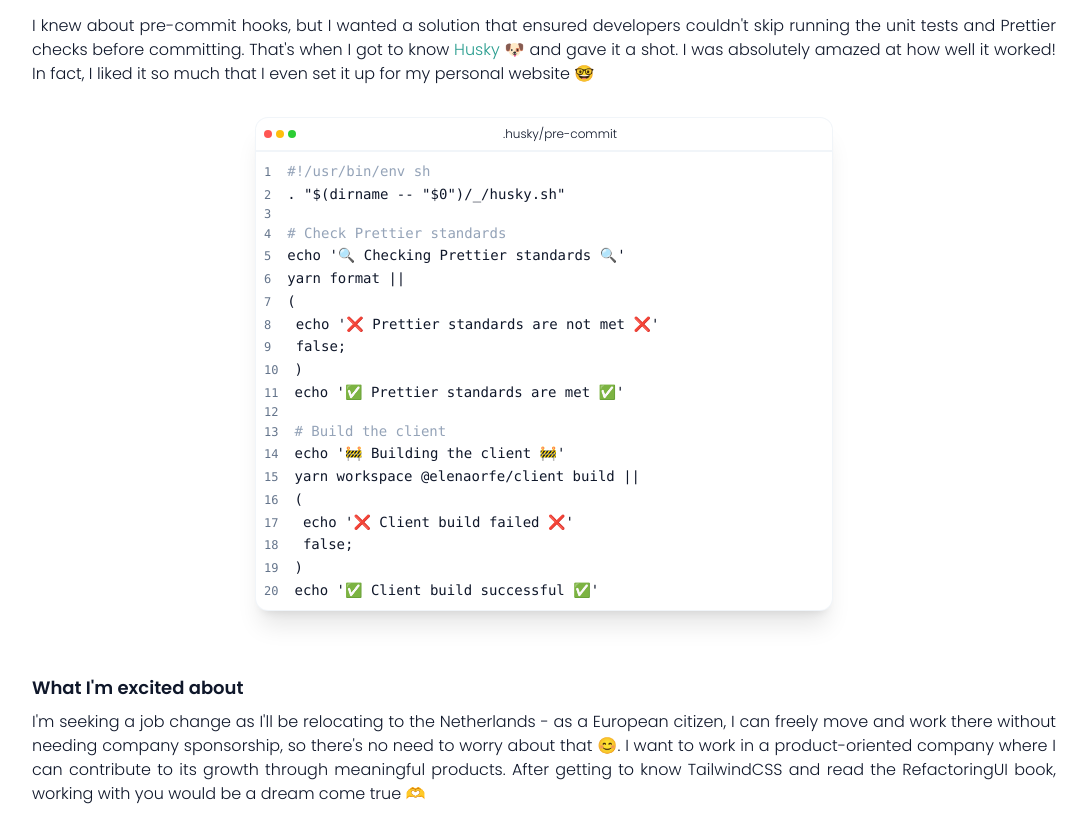
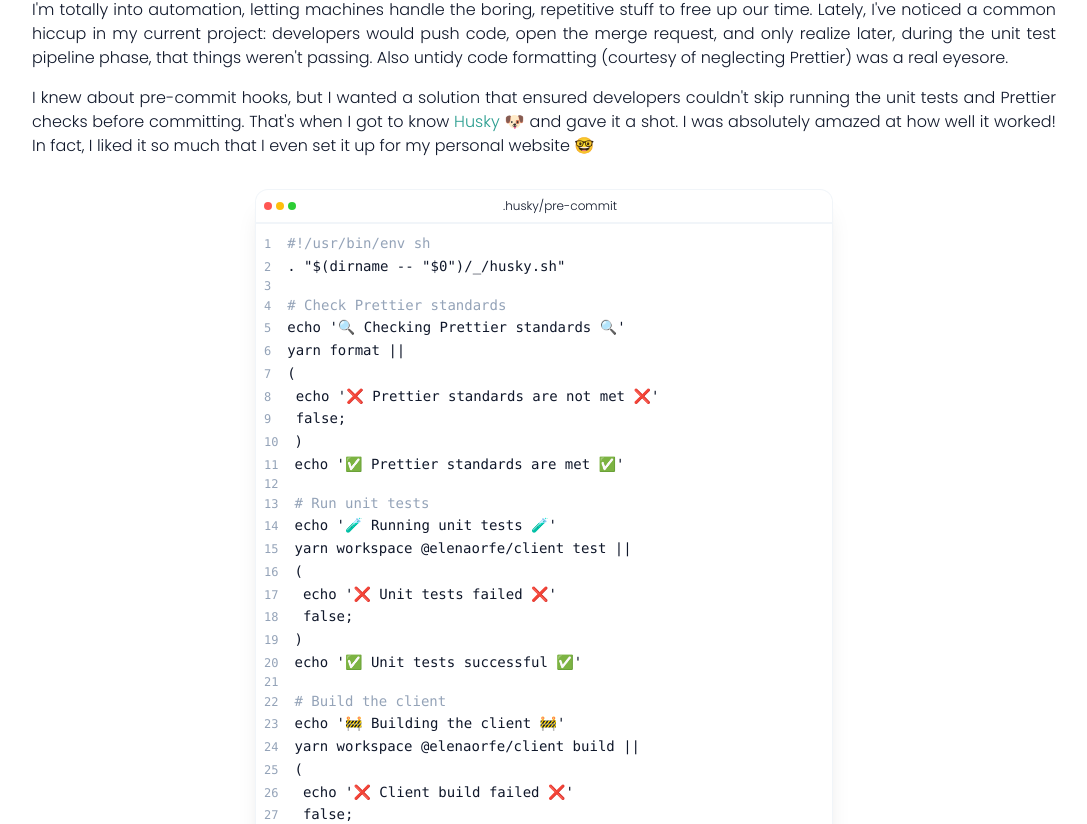
Before and after one commit to elenaorfe/elenaorfe-website, a Next.js app in the folder packages/@elenaorfe-client/: page /cover-letters/tailwindcss in a window 1280 px wide. Shown: the part 1192-2016 px from the top of the page, without its empty margins (96-1183 px from the left). Built offline with nearby package versions, Linux system fonts and the light colour scheme.

Commit message:
Improve content

```diff
--- a/packages/@elenaorfe-client/components/ContributionsCoverLetter.tsx
+++ b/packages/@elenaorfe-client/components/ContributionsCoverLetter.tsx
@@ -34,86 +34,122 @@ const ContributionsCoverLetter: React.FC = () => {
 				<CodeWrapper fileName=".husky/pre-commit">
 					<pre className="overflow-x-auto text-sm">
 						<div className="flex items-baseline space-x-4 leading-relaxed">
-							<span className="select-none text-xs text-slate-500">1</span>
+							<span className="select-none text-xs text-slate-400">1</span>
 							<span className="text-slate-400">#!/usr/bin/env sh</span>
 						</div>
 						<div className="flex items-baseline space-x-4 leading-relaxed">
-							<span className="select-none text-xs text-slate-500">2</span>
+							<span className="select-none text-xs text-slate-400">2</span>
 							<span>. &quot;$(dirname -- &quot;$0&quot;)/_/husky.sh&quot;</span>
 						</div>
 						<div className="flex items-baseline space-x-4 leading-relaxed">
-							<span className="select-none text-xs text-slate-500">3</span>
+							<span className="select-none text-xs text-slate-400">3</span>
 							<span></span>
 						</div>
 						<div className="flex items-baseline space-x-4 leading-relaxed">
-							<span className="select-none text-xs text-slate-500">4</span>
+							<span className="select-none text-xs text-slate-400">4</span>
 							<span className="text-slate-400"># Check Prettier standards</span>
 						</div>
 						<div className="flex items-baseline space-x-4 leading-relaxed">
-							<span className="select-none text-xs text-slate-500">5</span>
+							<span className="select-none text-xs text-slate-400">5</span>
 							<span>echo &apos;🔍 Checking Prettier standards 🔍&apos;</span>
 						</div>
 						<div className="flex items-baseline space-x-4 leading-relaxed">
-							<span className="select-none text-xs text-slate-500">6</span>
+							<span className="select-none text-xs text-slate-400">6</span>
 							<span>yarn format ||</span>
 						</div>
 						<div className="flex items-baseline space-x-4 leading-relaxed">
-							<span className="select-none text-xs text-slate-500">7</span>
+							<span className="select-none text-xs text-slate-400">7</span>
 							<span>(</span>
 						</div>
 						<div className="flex items-baseline space-x-4 leading-relaxed">
-							<span className="select-none text-xs text-slate-500">8</span>
+							<span className="select-none text-xs text-slate-400">8</span>
 							<span>
 								{' '}
 								echo &apos;❌ Prettier standards are not met ❌&apos;
 							</span>
 						</div>
 						<div className="flex items-baseline space-x-4 leading-relaxed">
-							<span className="select-none text-xs text-slate-500">9</span>
+							<span className="select-none text-xs text-slate-400">9</span>
 							<span> false;</span>
 						</div>
 						<div className="flex items-baseline space-x-4 leading-relaxed">
-							<span className="select-none text-xs text-slate-500">10</span>
+							<span className="select-none text-xs text-slate-400">10</span>
 							<span>)</span>
 						</div>
 						<div className="flex items-baseline space-x-4 leading-relaxed">
-							<span className="select-none text-xs text-slate-500">11</span>
+							<span className="select-none text-xs text-slate-400">11</span>
 							<span>echo &apos;✅ Prettier standards are met ✅&apos;</span>
 						</div>
 						<div className="flex items-baseline space-x-4 leading-relaxed">
-							<span className="select-none text-xs text-slate-500">12</span>
+							<span className="select-none text-xs text-slate-400">12</span>
 							<span></span>
 						</div>
 						<div className="flex items-baseline space-x-4 leading-relaxed">
-							<span className="select-none text-xs text-slate-500">13</span>
+							<span className="select-none text-xs text-slate-400">13</span>
+							<span className="text-slate-400"># Run unit tests</span>
+						</div>
+						<div className="flex items-baseline space-x-4 leading-relaxed">
+							<span className="select-none text-xs text-slate-400">14</span>
+							<span>echo &apos;🧪 Running unit tests 🧪&apos;</span>
+						</div>
+						<div className="flex items-baseline space-x-4 leading-relaxed">
+							<span className="select-none text-xs text-slate-400">15</span>
+							<span>yarn workspace @elenaorfe/client test ||</span>
+						</div>
+						<div className="flex items-baseline space-x-4 leading-relaxed">
+							<span className="select-none text-xs text-slate-400">16</span>
+							<span>(</span>
+						</div>
+						<div className="flex items-baseline space-x-4 leading-relaxed">
+							<span className="select-none text-xs text-slate-400">17</span>
+							<span> echo &apos;❌ Unit tests failed ❌&apos;</span>
+						</div>
+						<div className="flex items-baseline space-x-4 leading-relaxed">
+							<span className="select-none text-xs text-slate-400">18</span>
+							<span> false;</span>
+						</div>
+						<div className="flex items-baseline space-x-4 leading-relaxed">
+							<span className="select-none text-xs text-slate-400">19</span>
+							<span>)</span>
+						</div>
+						<div className="flex items-baseline space-x-4 leading-relaxed">
+							<span className="select-none text-xs text-slate-400">20</span>
+							<span>echo &apos;✅ Unit tests successful ✅&apos;</span>
+						</div>
+						<div className="flex items-baseline space-x-4 leading-relaxed">
+							<span className="select-none text-xs text-slate-400">21</span>
+							<span></span>
+						</div>
+						<div className="flex items-baseline space-x-4 leading-relaxed">
+							<span className="select-none text-xs text-slate-400">22</span>
 							<span className="text-slate-400"># Build the client</span>
 						</div>
 						<div className="flex items-baseline space-x-4 leading-relaxed">
-							<span className="select-none text-xs text-slate-500">14</span>
+							<span className="select-none text-xs text-slate-400">23</span>
 							<span>echo &apos;🚧 Building the client 🚧&apos;</span>
 						</div>
 						<div className="flex items-baseline space-x-4 leading-relaxed">
-							<span className="select-none text-xs text-slate-500">15</span>
+							<span className="select-none text-xs text-slate-400">24</span>
 							<span>yarn workspace @elenaorfe/client build ||</span>
 						</div>
 						<div className="flex items-baseline space-x-4 leading-relaxed">
-							<span className="select-none text-xs text-slate-500">16</span>
+							<span className="select-none text-xs text-slate-400">25</span>
 							<span>(</span>
 						</div>
 						<div className="flex items-baseline space-x-4 leading-relaxed">
-							<span className="select-none text-xs text-slate-500">17</span>
+							<span className="select-none text-xs text-slate-400">26</span>
 							<span> echo &apos;❌ Client build failed ❌&apos;</span>
 						</div>
 						<div className="flex items-baseline space-x-4 leading-relaxed">
-							<span className="select-none text-xs text-slate-500">18</span>
+							<span className="select-none text-xs text-slate-400">27</span>
 							<span> false;</span>
 						</div>
 						<div className="flex items-baseline space-x-4 leading-relaxed">
-							<span className="select-none text-xs text-slate-500">19</span>
+							<span className="select-none text-xs text-slate-400">28</span>
 							<span>)</span>
 						</div>
 						<div className="flex items-baseline space-x-4 leading-relaxed">
-							<span className="select-none text-xs text-slate-500">20</span>
+							<span className="select-none text-xs text-slate-400">29</span>
 							<span>echo &apos;✅ Client build successful ✅&apos;</span>
 						</div>
 					</pre>
--- a/packages/@elenaorfe-client/components/MotivationCoverLetter.tsx
+++ b/packages/@elenaorfe-client/components/MotivationCoverLetter.tsx
@@ -8,12 +8,15 @@ const MotivationCoverLetter: React.FC = () => {
 			<h2 className="mb-2 text-lg font-bold">What I&apos;m excited about</h2>
 			<p className="mb-4 hyphens-auto text-justify">
 				I&apos;m seeking a job change as I&apos;ll be relocating to the
-				Netherlands - as a European citizen, I can freely move and work there
-				without needing company sponsorship, so there&apos;s no need to worry
-				about that 😊. I want to work in a product-oriented company where I can
-				contribute to its growth through meaningful products. After getting to
-				know TailwindCSS and read the RefactoringUI book, working with you would
-				be a dream come true 🫶
+				Netherlands (UTC+1), as a European citizen, I can freely move and work
+				as a self-employed without needing company sponsorship, so there&apos;s
+				no need to worry about that 😊
+			</p>
+			<p className="mb-4 hyphens-auto text-justify">
+				I want to work in a product-oriented company where I can contribute to
+				its growth through meaningful products. After getting to know
+				TailwindCSS and read the RefactoringUI book some years ago, working with
+				you would be a dream come true 🫶
 			</p>
 			<p className="mb-4 hyphens-auto text-justify">
 				I believe I would be a valuable addition to the team as I am motivated
@@ -23,7 +26,7 @@ const MotivationCoverLetter: React.FC = () => {
 			<div className="flex snap-x scroll-pl-4 gap-4 overflow-x-auto py-4">
 				{feedbackData.map((feedback) => (
 					<div
-						className="max-w-64 shrink-0 snap-start first:pl-0.5 last:pr-0.5 md:max-w-96"
+						className="max-w-64 shrink-0 first:pl-0.5 last:pr-0.5 md:max-w-96"
 						key={feedback.id}
 					>
 						<FeedbackCard feedback={feedback} />
--- a/packages/@elenaorfe-client/components/ProjectsCoverLetter.tsx
+++ b/packages/@elenaorfe-client/components/ProjectsCoverLetter.tsx
@@ -22,7 +22,7 @@ const projects = [
 		id: 'personal-website',
 		description: [
 			'Creating my website has been an adventure filled with learning and experimenting. Every detail has been a reflection of who I am and what I can bring to the table.',
-			'More than just a digital presence, my website is a window into my world, showcasing my design & technical skills.',
+			'More than just a digital presence, my website is a window into my world, showcasing my design & technical skills through Next.js & TailwindCSS. I developed a chatbot empowered by OpenAI to provide intelligent responses and natural conversations.',
 			"I'm excited about the possibility of bringing this same energy and creativity to Tailwind Labs.",
 		],
 		video: {
--- a/packages/@elenaorfe-client/data/en/feedback.json
+++ b/packages/@elenaorfe-client/data/en/feedback.json
@@ -33,7 +33,7 @@
 			"role": "Project Manager"
 		},
 		"date": "2021-02-10",
-		"comment": "I want to praise Elena! So fast learning curve to out project. She is truly a super team player and willing to help everyone with a continuos learning mind set! 💎"
+		"comment": "I want to praise Elena! So fast learning curve to our project. She is truly a super team player and willing to help everyone with a continuos learning mind set! 💎"
 	},
 	{
 		"id": "feedback-5",
@@ -53,6 +53,6 @@
 			"role": "Scrum Master"
 		},
 		"date": "2022-12-21",
-		"comment": "Our app was #1 in Top Free Apps charts in Sweden for iOS, I want to praise the team! You are doing a great job! For sure there are still some work to do to get new features and better UX out but I am happy to face that challenge with you!"
+		"comment": "Our app was #1 in Top Free Apps charts in Sweden for iOS, I want to praise the team! You are doing a great job! For sure there are still some work to do but I am happy to face that challenge with you!"
 	}
 ]
```
